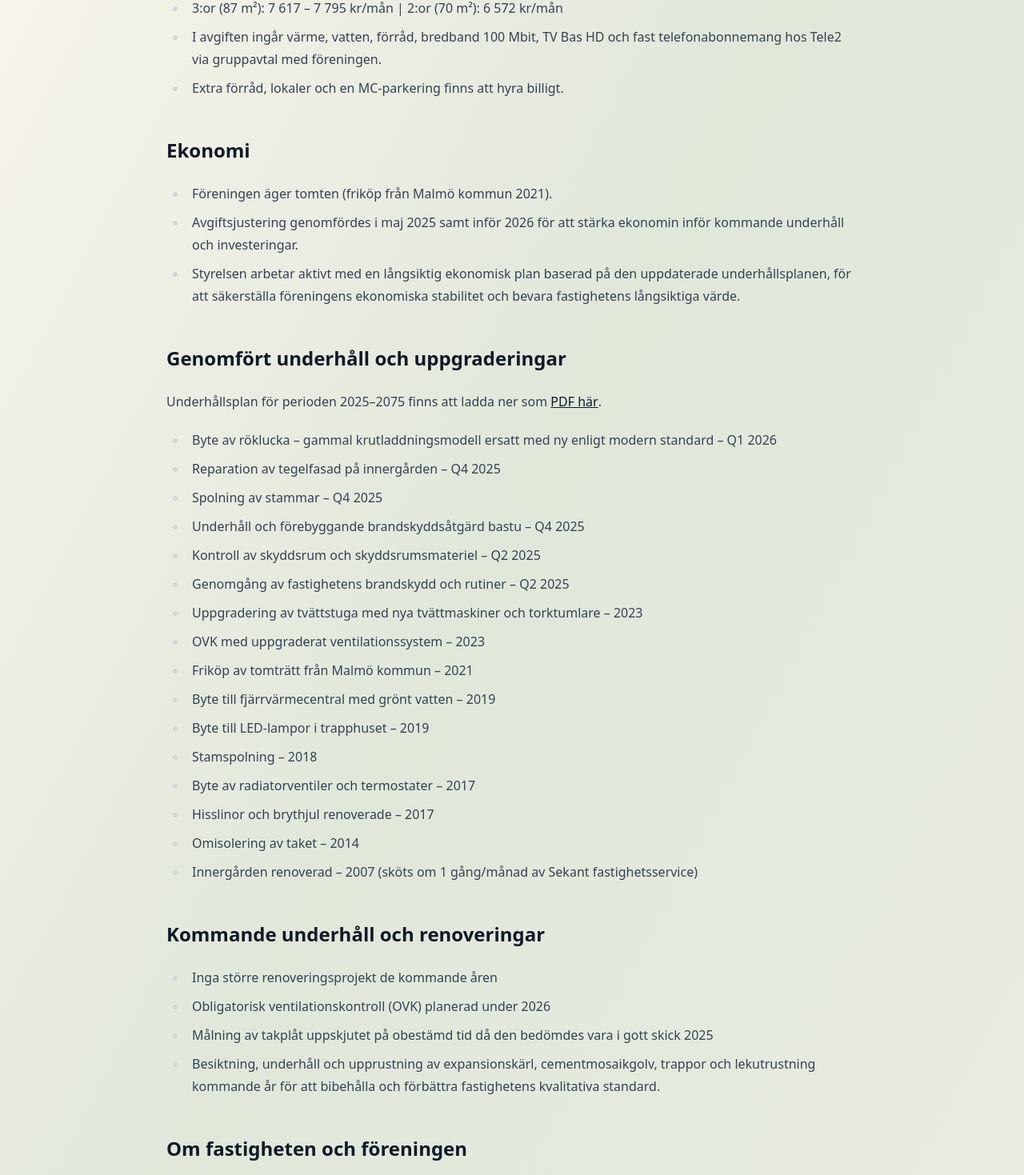
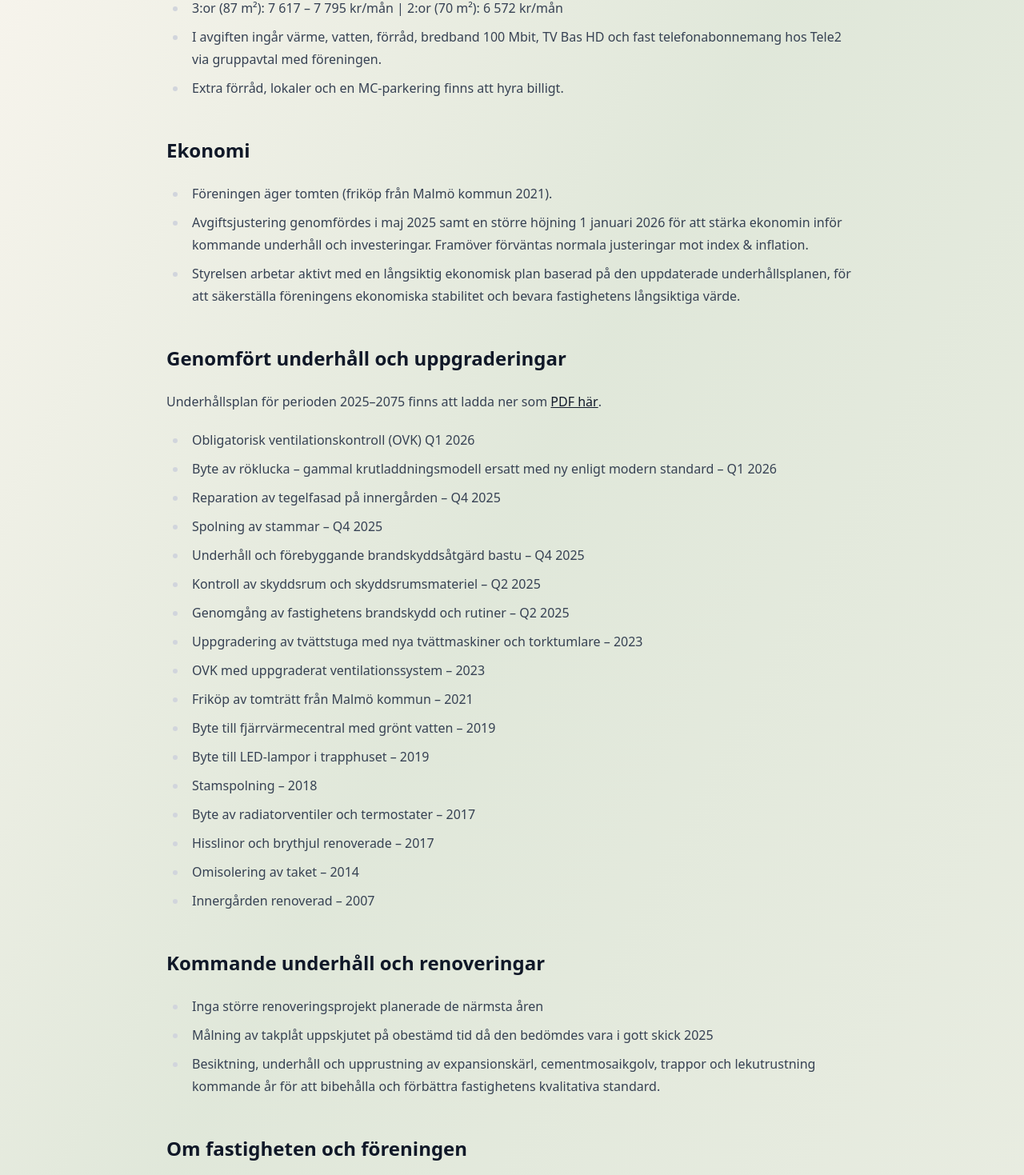
Before and after one commit to kastanjen4/www, a Next.js app: page /maklarinfo in a window 1280 px wide. Shown: the part 569-2038 px from the top of the page at 80% size. Built offline with nearby package versions, Linux system fonts and the light colour scheme.

Commit message:
uppdaterat mäklarinfo och till rätt dokument med stadgar (#11)

```diff
--- a/src/app/maklarinfo/page.tsx
+++ b/src/app/maklarinfo/page.tsx
@@ -85,8 +85,8 @@ export default function Maklarinfo() {
             Föreningen äger tomten (friköp från Malmö kommun 2021).
           </li>
           <li>
-            Avgiftsjustering genomfördes i maj 2025 samt inför 2026 för att
-            stärka ekonomin inför kommande underhåll och investeringar.
+            Avgiftsjustering genomfördes i maj 2025 samt en större höjning 1 januari 2026 för att
+            stärka ekonomin inför kommande underhåll och investeringar. Framöver förväntas normala justeringar mot index & inflation.
           </li>
           <li>
             Styrelsen arbetar aktivt med en långsiktig ekonomisk plan baserad
@@ -102,6 +102,7 @@ export default function Maklarinfo() {
           <a href="/2025-underhallsplan-50-ar.pdf">PDF här</a>.
         </p>
         <ul>
+          <li>Obligatorisk ventilationskontroll (OVK) Q1 2026</li>
           <li>
             Byte av röklucka – gammal krutladdningsmodell ersatt med ny enligt
             modern standard – Q1 2026
@@ -124,15 +125,13 @@ export default function Maklarinfo() {
           <li>Hisslinor och brythjul renoverade – 2017</li>
           <li>Omisolering av taket – 2014</li>
           <li>
-            Innergården renoverad – 2007 (sköts om 1 gång/månad av Sekant
-            fastighetsservice)
+            Innergården renoverad – 2007
           </li>
         </ul>
 
         <h2>Kommande underhåll och renoveringar</h2>
         <ul>
-          <li>Inga större renoveringsprojekt de kommande åren</li>
-          <li>Obligatorisk ventilationskontroll (OVK) planerad under 2026</li>
+          <li>Inga större renoveringsprojekt planerade de närmsta åren</li>
           <li>
             Målning av takplåt uppskjutet på obestämd tid då den bedömdes vara
             i gott skick 2025
@@ -157,7 +156,7 @@ export default function Maklarinfo() {
           </li>
           <li>
             Stadgar finns att ladda ner som{" "}
-            <a href="/2025Stadgar-BRF-Kastanjen4.pdf" rel="noopener noreferrer">
+            <a href="/2025Stadgar-BRF-Kastanjen4-Signerat.pdf" rel="noopener noreferrer">
               PDF här
             </a>
           </li>
```
Also changed, not shown: 2 other files (tests, documents, lock files or other folders).
